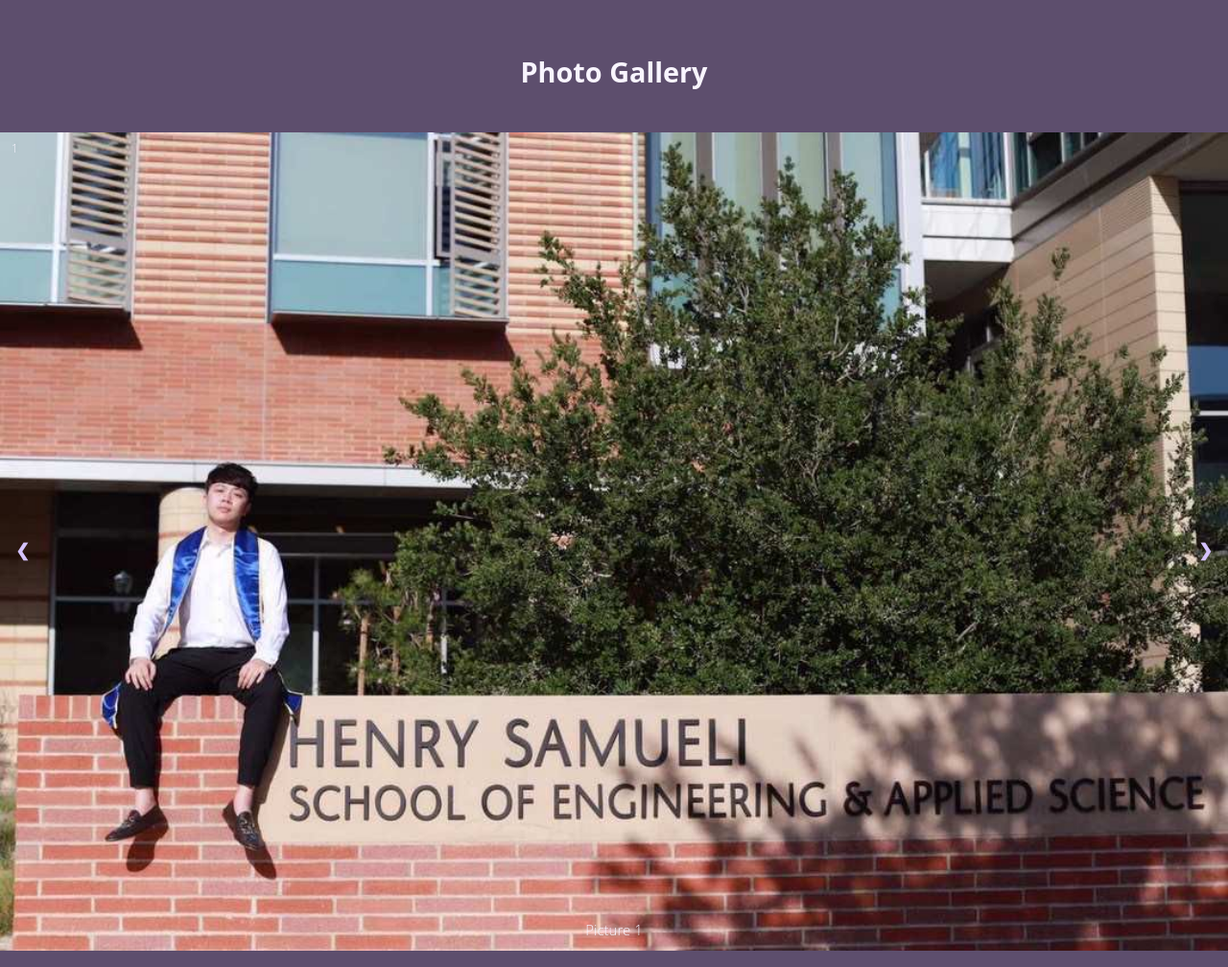
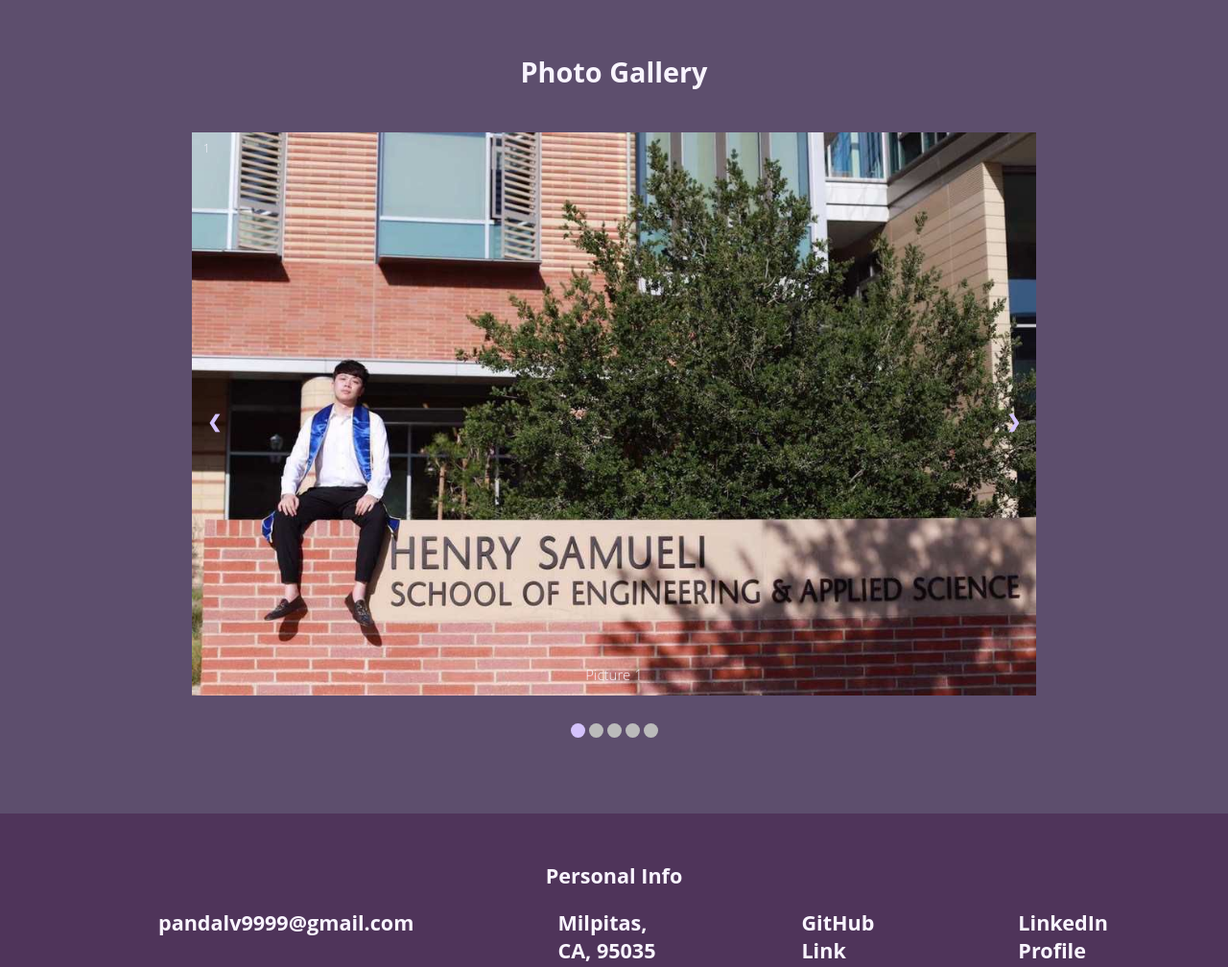
Before and after one commit to ely-lam/personalWebsite, a plain HTML site: page index.html in a window 1280 px wide. Shown: the part 1280-2288 px from the top of the page at 96% size. Drawn offline with Linux system fonts and the light colour scheme.

Commit message:
minor bug fixes

```diff
--- a/src/photoGallery.css
+++ b/src/photoGallery.css
@@ -18,11 +18,12 @@
 
 /* Slideshow container */
 .slideshow-container {
-    max-width: 1280px;
     position: relative;
     /*padding-left : 200px;*/
     /*padding-right : 200px;*/
-    margin: auto;
+
+    margin-left: 200px;
+    margin-right: 200px;
 }
 
 /* Hide the images by default */
```
